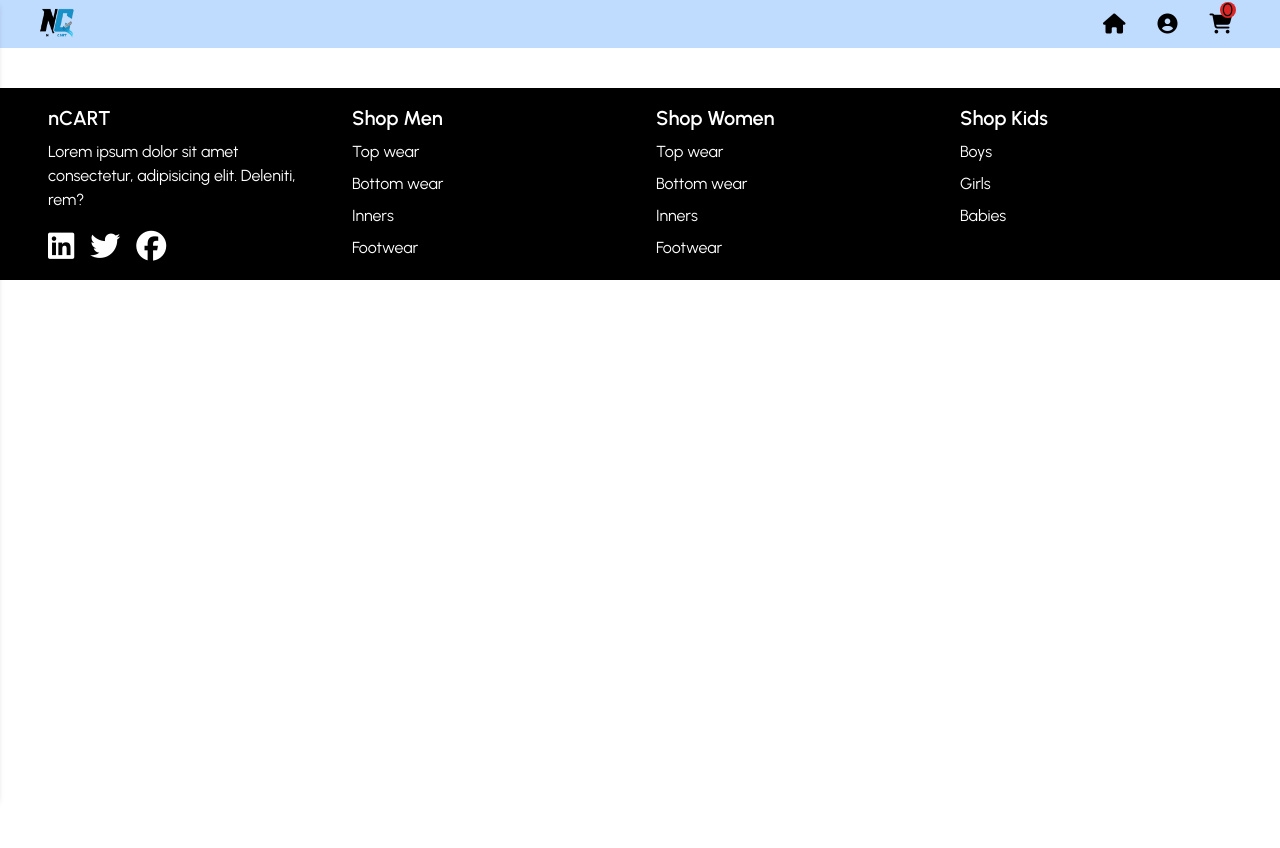
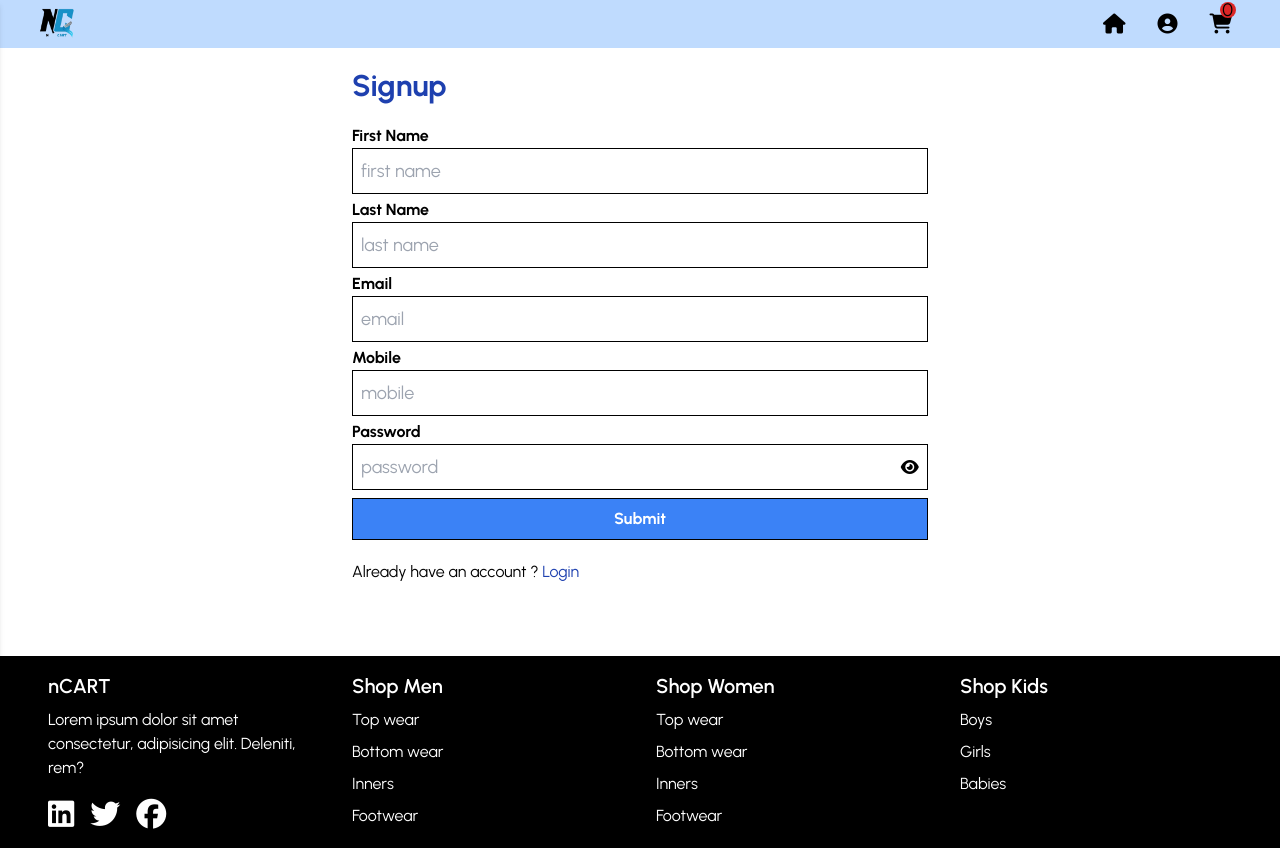
Before and after one commit to NarasimhaVaddala/Ecommerce-Frontend, a React (Vite) app: page /signup in a window 1280 px wide. Before the commit the page ends 800 px from the top, so only its background shows below. Built offline with nearby package versions, Linux system fonts and the light colour scheme.

Commit message:
Added Login and Signup Components

```diff
--- a/package.json
+++ b/package.json
@@ -10,6 +10,7 @@
     "preview": "vite preview"
   },
   "dependencies": {
+    "@hookform/resolvers": "^3.9.0",
     "@reduxjs/toolkit": "^2.2.6",
     "axios": "^1.7.2",
     "react": "^18.3.1",
@@ -17,7 +18,8 @@
     "react-hook-form": "^7.52.1",
     "react-redux": "^9.1.2",
     "react-router-dom": "^6.24.1",
-    "react-toastify": "^10.0.5"
+    "react-toastify": "^10.0.5",
+    "yup": "^1.4.0"
   },
   "devDependencies": {
     "@types/react": "^18.3.3",
--- a/src/App.jsx
+++ b/src/App.jsx
@@ -11,6 +11,8 @@ import UserContext from "./app/context";
 import Loader from './components/Loader';
 import Dropdown from "./components/Dropdown";
 import Addproduct from './components/AddProduct'
+import Login from "./components/Login";
+import Signup from "./components/Signup";
 
 export default function App() {
   const [loading, setLoading] = useState(false);
@@ -23,6 +25,8 @@ export default function App() {
         {loading && <Loader />}
         <Routes>
           <Route path="/" element={<Home />} />
+          <Route path="/login" element={<Login />} />
+          <Route path="/signup" element={<Signup />} />
           <Route path="/products/:gender/:category" element={<Products />} />
           <Route path="/products/:gender/:category/:type" element={<Products />} />
           <Route path="/product/:id" element={<Productview />} />
--- a/src/components/Header.jsx
+++ b/src/components/Header.jsx
@@ -24,12 +24,12 @@ export default function Header({ logo }) {
         <ul className="hidden lg:flex">
           <li className="mx-4">
             <Link to="/">
-            <i class="fa-solid fa-house fa-lg"></i>
+            <i className="fa-solid fa-house fa-lg"></i>
             </Link>
           </li>
           <li className="mx-4">
             <Link to="/profile">
-            <i class="fa-solid fa-user-circle fa-lg"></i>
+            <i className="fa-solid fa-user-circle fa-lg"></i>
             </Link>
           </li>
 
--- /dev/null
+++ b/src/components/Login.jsx
@@ -0,0 +1,95 @@
+import axios from 'axios';
+import React, { useState } from 'react';
+
+import { useForm } from 'react-hook-form';
+import { ToastContainer, toast } from 'react-toastify';
+import 'react-toastify/dist/ReactToastify.css';
+import * as yup from 'yup';
+import { yupResolver } from '@hookform/resolvers/yup';
+import { Link } from 'react-router-dom';
+
+const schema = yup.object().shape({
+  userid: yup.string().email('Invalid email format').required('Email is required'),
+  password: yup.string().min(8, 'Password must be at least 8 characters').required('Password is required'),
+});
+
+export default function Login() {
+  const { register, handleSubmit, formState: { errors } } = useForm();
+  const [open, setopen] = useState(false);
+
+  const onSubmit = (data) => {
+    const toastId = toast.loading("Logging in...");
+    console.log(toastId);
+    axios.post('http://localhost:3000/auth/login', data)
+      .then((res) => {
+        console.log(res.data);
+        toast.update(toastId, {
+          render: "Login successful!",
+          type: "success",
+          isLoading: false,
+          autoClose: 2000
+        });
+      })
+      .catch((err) => {
+
+        toast.update(toastId, {
+          render: err.message,
+          type: "error",
+          isLoading: false,
+          autoClose: 2000
+        });
+
+
+
+
+      });
+  };
+
+  return (
+    <div className='container flex flex-col gap-4 w-full md:w-96 mx-auto my-4'>
+      <h1 className='mt-1 text-3xl font-bold text-blue-800'>LOGIN</h1>
+      <form onSubmit={handleSubmit(onSubmit)}>
+        <div className='my-1'>
+          <label htmlFor="email" className='font-bold'>Email</label>
+          <input
+            id='email'
+            className='text-lg border-[1px] border-black w-full p-2'
+            type="text"
+            placeholder='email@example.com'
+            {...register("userid")}
+          />
+          {errors.userid && (<span className="text-red-600">{errors.userid.message}</span>)}
+        </div>
+
+        <div className='my-1 relative'>
+          <label htmlFor="password" className='font-bold'>Password</label>
+          <Eye setopen={setopen} open={open} />
+          <input
+            id='password'
+            className='text-lg border-[1px] border-black w-full p-2'
+            type={open ? 'text' : 'password'}
+            placeholder='password'
+            {...register("password")}
+          />
+          {errors.password && (<span className="text-red-600">{errors.password.message}</span>)}
+        </div>
+
+        <input type="submit" className='border-[1px] border-black w-full my-1 p-2 font-bold cursor-pointer bg-blue-500 text-white hover:bg-blue-700' />
+      </form>
+      <p>Donot have an account  ? <Link to='/signup' className='text-blue-800'>Signup</Link></p>
+
+
+      <ToastContainer />
+    </div>
+  );
+}
+
+
+
+function Eye({ open, setopen }) {
+  return (
+    <button type='button' className='absolute top-9 right-3' onClick={() => setopen(!open)}>
+      {open ? <i className="fa-solid fa-eye-slash"></i> : <i className="fa-solid fa-eye"></i>}
+    </button>
+  );
+}
--- a/src/components/ProductsDropdown.jsx
+++ b/src/components/ProductsDropdown.jsx
@@ -14,7 +14,7 @@ export default function ProductsDropdown() {
   const women = {
     topwear: ["croptops", "sleeveless", "shirts", "traditional"],
     bottomwear: ["leggings", "trousers", "jeans", "skirts"],
-    inners: ["brief", "bra/panty", "slips"],
+    inners: ["brief", "bra-panty", "slips"],
     footwear: ["shoes", "sandals", "slides"],
   };
   const kids = {
@@ -76,9 +76,9 @@ function MainDropdown({ obj , title}) {
     <div className="flex flex-col gap-1 mb-2">
       <h3 className="text-xl font-bold text-blue-800 capitalize">{title}</h3>
       <div className="flex flex-col gap-2">
-        {Object.entries(obj).map((e) => {
+        {Object.entries(obj).map((e,index) => {
             return (
-                <Dropdown title={e[0]} text={e[1]} url={`/products/${title}/${e[0]}`} />
+                <Dropdown key={index} title={e[0]} text={e[1]} url={`/products/${title}/${e[0]}`} />
             );
         })}
       </div>
--- a/src/components/Productview.jsx
+++ b/src/components/Productview.jsx
@@ -32,7 +32,7 @@ export default function DetailedProductView()
 //Function to Add Item to Cart
   const AddtoCart = () => {
     if (!selectedSize) toast.warn("Please Select Size")
-    if (items.find(e => e._id === id))toast.info("This item is already added to cart")
+    else if (items.find(e => e._id === id))toast.info("This item is already added to cart")
     else if (items.length >= 9) toast.error("Cart is Full")
     else{
       dispatch(add({ ...data, size: selectedSize, qty:1 }));
--- /dev/null
+++ b/src/components/Signup.jsx
@@ -0,0 +1,103 @@
+import axios from 'axios';
+import React, { useState } from 'react';
+import { useForm } from 'react-hook-form';
+import { Link } from 'react-router-dom';
+import { ToastContainer, toast } from 'react-toastify';
+import 'react-toastify/dist/ReactToastify.css';
+
+export default function Signup() {
+  const { register, handleSubmit, formState: { errors } } = useForm();
+  const [open, setopen] = useState(false);
+
+  const onSubmit = (data) => {
+    const toastId = toast.loading("Logging in...");
+    console.log(toastId);
+    axios.post('http://localhost:3000/auth/signup', data)
+      .then((res) => {
+        console.log(res.data);
+        toast.update(toastId, {
+          render: "Login successful!",
+          type: "success",
+          isLoading: false,
+          autoClose: 2000
+        });
+      })
+      .catch((err) => {
+
+         toast.update(toastId, {
+           render: err.message,
+           type: "error",
+           isLoading: false,
+           autoClose: 2000
+         });
+
+
+
+
+       });
+  };
+
+  return (
+    <div className='container flex flex-col gap-4 w-full md:w-[40rem] mx-auto my-4'>
+      <h1 className='mt-1 text-3xl font-bold text-blue-800'>Signup</h1>
+      <form onSubmit={handleSubmit(onSubmit)} className='relative'>
+
+
+{
+        [
+            {type:"text" , name:"first_name"},
+            {type:"text" , name:"last_name"},
+            {type:"email" , name:"email"},
+            {type:"number" , name:"mobile"},
+
+
+        ].map((e)=>{
+                return <div key={e.name} className='my-1'>
+                <label htmlFor={e.name} className='font-bold capitalize'>{e.name.replace('_',' ')}</label>
+
+                <input
+                  id={e.name}
+                  className='text-lg border-[1px] border-black w-full p-2'
+                  type={e.type}
+                  placeholder={e.name.replace('_',' ')}
+                  {...register(`${e.name}`, { required: true })}
+                />
+                {errors[e.name] && (<span className="text-red-600">This Field is required</span>)}
+              </div>
+        })
+}
+        <div className='my-1 relative'>
+          <label htmlFor="password" className='font-bold'>Password</label>
+          <Eye setopen={setopen} open={open} />
+          <input
+            id='password'
+            className='text-lg border-[1px] border-black w-full p-2'
+            type={open ? 'text' : 'password'}
+            placeholder='password'
+            {...register("password", { required: {value:true , message:"This Field is required"} , minLength:{value:8 , message:"Pasword should be atleast 8 charecters Long"} })}
+          />
+          {errors.password && (<span className="text-red-600">{errors.password.message}</span>)}
+        </div>
+
+
+
+
+
+
+
+        <input type="submit" className='border-[1px] border-black w-full my-1 p-2 font-bold cursor-pointer bg-blue-500 text-white hover:bg-blue-700' />
+      </form>
+      <p>Already have an account ? <Link to='/login' className='text-blue-800'>Login</Link></p>
+
+      <ToastContainer />
+    </div>
+  );
+}
+
+function Eye({ open, setopen }) {
+  return (
+    <button type='button' className='relative top-9 left-[30rem]' onClick={() => setopen(!open)}>
+      {open ? <i className="fa-solid fa-eye-slash"></i> : <i className="fa-solid fa-eye"></i>}
+    </button>
+  );
+}
```
Also changed, not shown: 1 other file (tests, documents, lock files or other folders).
